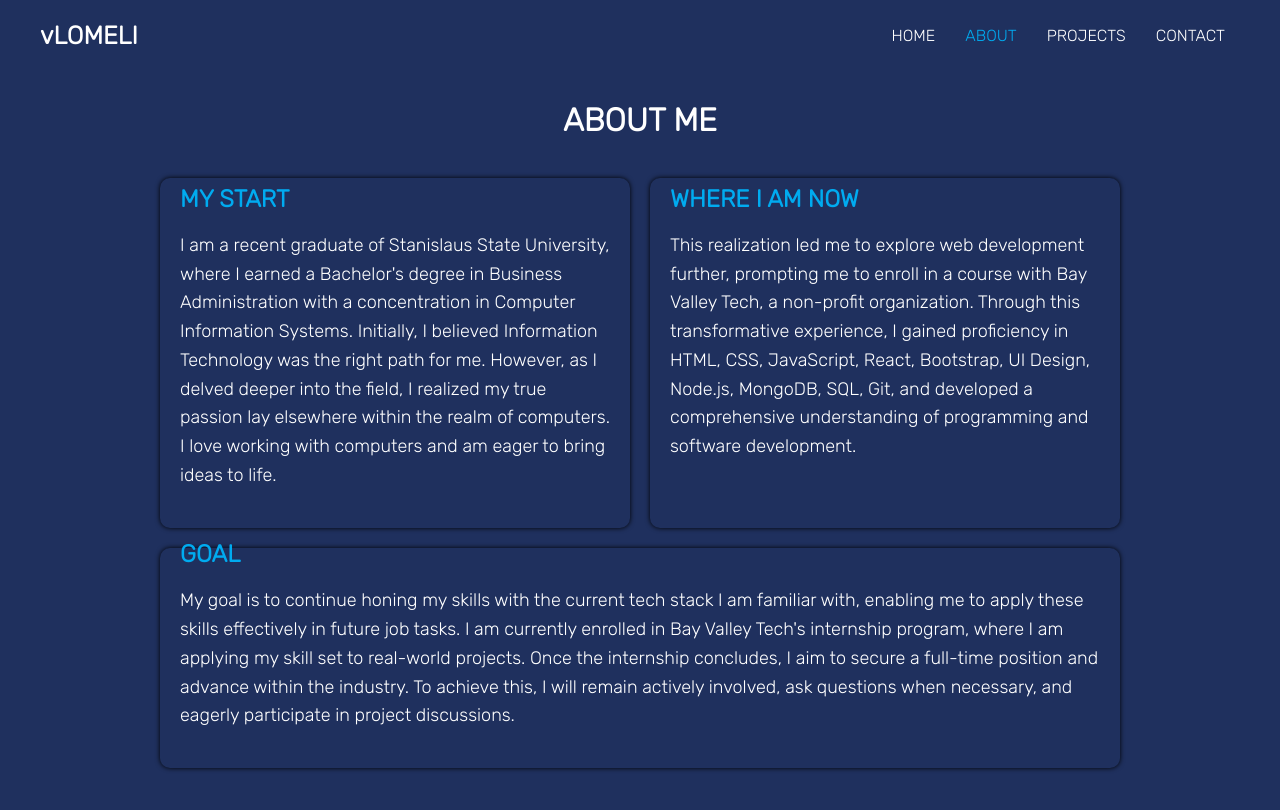
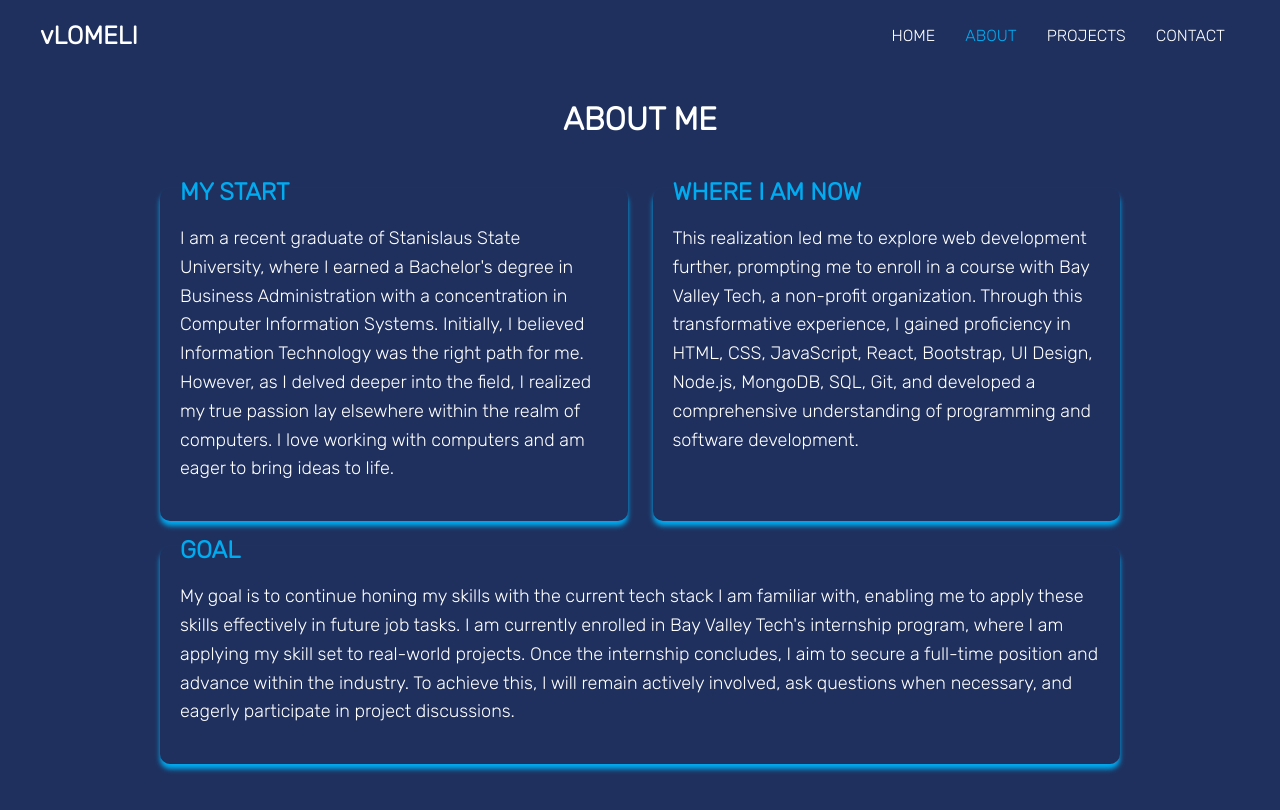
Before and after one commit to vlomeli/react-portfolio, a React (Vite) app: page /About in a window 1280 px wide. Shown: the top 810 px of the page. Built offline with nearby package versions, Linux system fonts and the light colour scheme; a web font is replaced by a local one.

Commit message:
changed the about me cards

```diff
--- a/src/style.css
+++ b/src/style.css
@@ -25,15 +25,15 @@ body {
 }
 
 .about h1 {
-  margin-top: -3%; /* Adjusted to positive value for margin from the top */
-  margin-bottom: 4%; /* Adjusted for more compact spacing */
+  margin-top: -30px; /* Adjusted to positive value for margin from the top */
+  margin-bottom: 50px; /* Adjusted for more compact spacing */
   font-size: 32px;
 }
 
 .about-content {
   display: grid;
   grid-template-columns: repeat(2, 1fr);
-  gap: 20px;
+  gap: 25px;
   max-width: 1200px;
   width: 100%;
 }
@@ -42,7 +42,7 @@ body {
   background-color: #1f305e;
   border-radius: 10px;
   padding: 20px;
-  box-shadow: 0 0px 5px black;
+  box-shadow: 0 5px 5px #00abf0;
   transition: transform 0.3s;
 }
 
```
